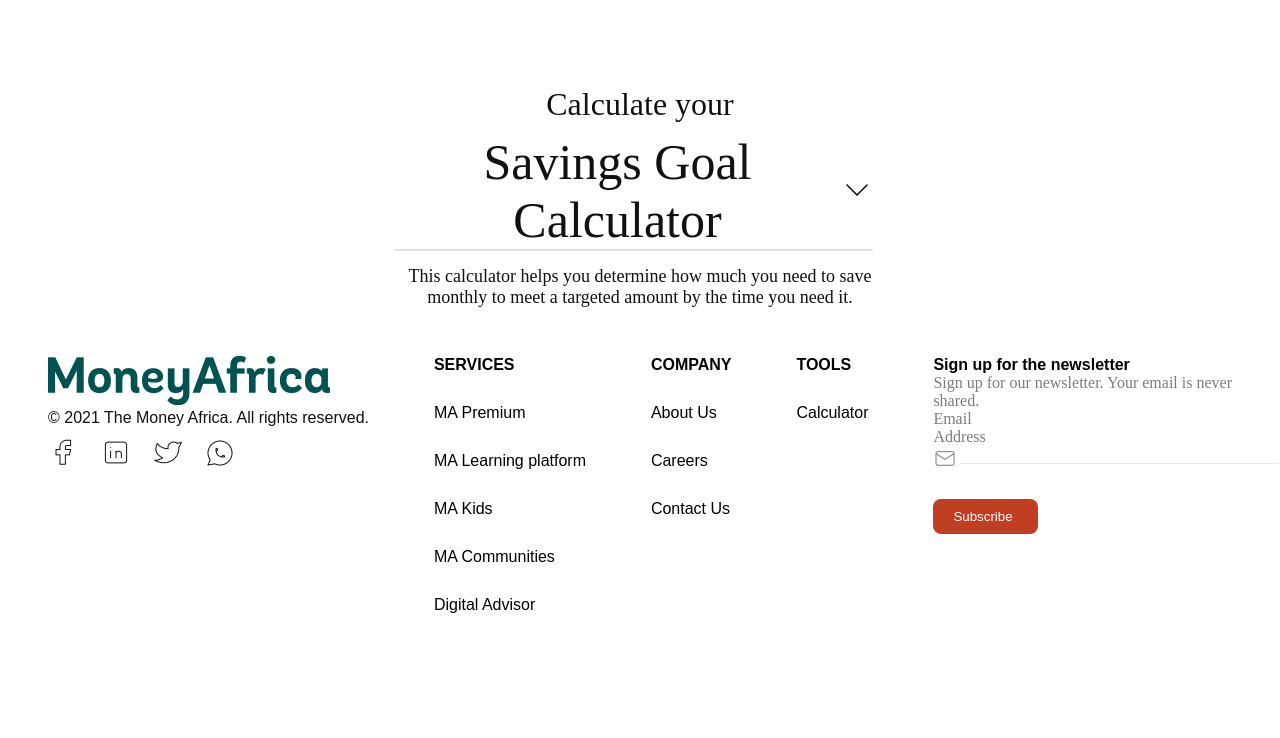
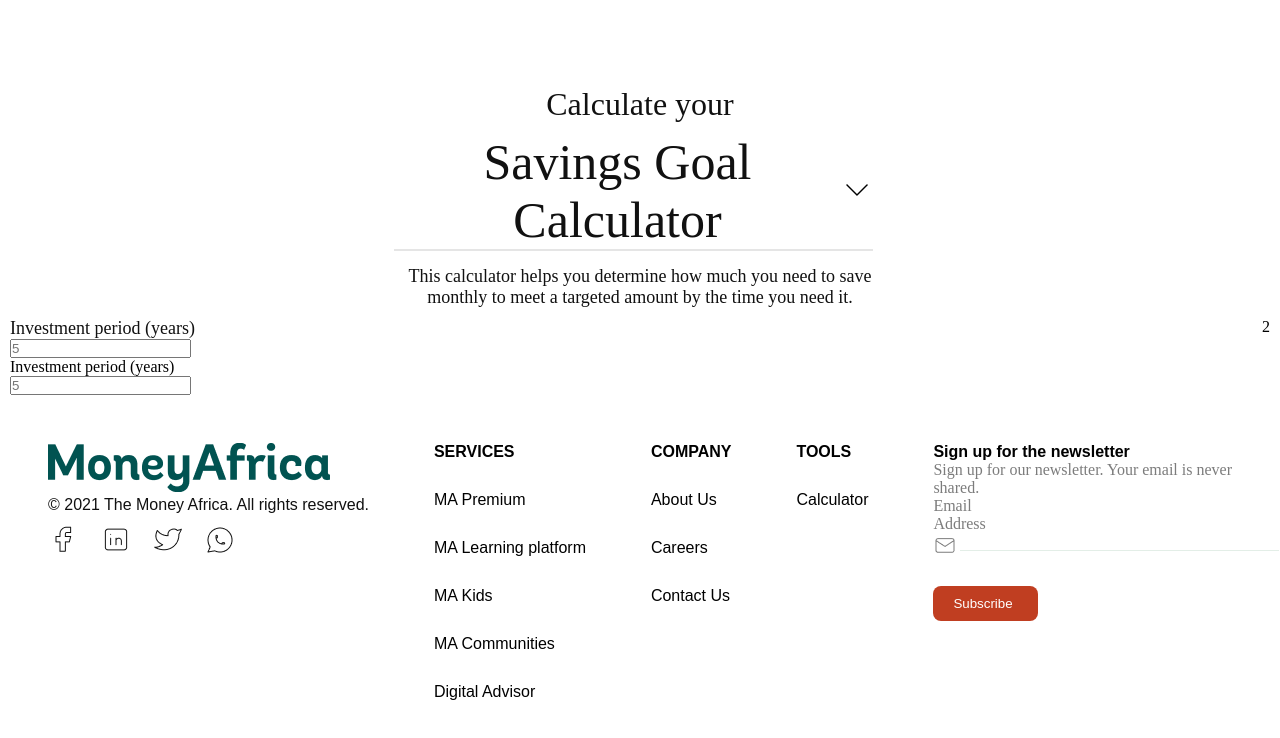
Before and after one commit to victory-nwawunze/clone-financial-website, a React (Create React App) app: page /moneyAfrica/MoneyAfricaSavingInvestmentPage in a window 1280 px wide. Shown: the top 738 px of the page. Built offline with nearby package versions, Linux system fonts and the light colour scheme.

Commit message:
Creating MoneyAfricaSavingInvestmentPage

```diff
--- a/src/components/MoneyAfricaSavingInvestmentPage/MoneyAfricaSavingInvestmentPage.js
+++ b/src/components/MoneyAfricaSavingInvestmentPage/MoneyAfricaSavingInvestmentPage.js
@@ -23,6 +23,31 @@ const MoneyAfricaSavingInvestmentPage = () => {
           <br /> monthly to meet a targeted amount by the time you need it.
         </p>
       </div>
+      <div className="MoneyAfricaSavingsCalculator">
+        <div className="df justify-content-betw">
+          <div>
+            <div>
+              <p className="InvestmentPeriodFormText">
+                Investment period (years)
+              </p>
+              <input
+                type="text"
+                placeholder="5"
+                className="InvestmentFormStyles"
+              />
+            </div>
+            <div>
+              <p>Investment period (years)</p>
+              <input
+                type="text"
+                placeholder="5"
+                className="InvestmentFormStyles"
+              />
+            </div>
+          </div>
+          <div>2</div>
+        </div>
+      </div>
     </React.Fragment>
   );
 };
--- a/src/index.css
+++ b/src/index.css
@@ -1819,4 +1819,16 @@ input:checked+.slider:before {
   font-weight: 400;
   font-size: 18px;
   color: #111111;
-}
+  font-style: normal;
+}
+.MoneyAfricaSavingsCalculator{
+  margin-top: 10px;
+  margin-right: 10px;
+  margin-left: 10px;
+}
+.InvestmentPeriodFormText{
+  font-weight: 400;
+  font-size: 18px;
+  color: #111111;
+
+}
```
